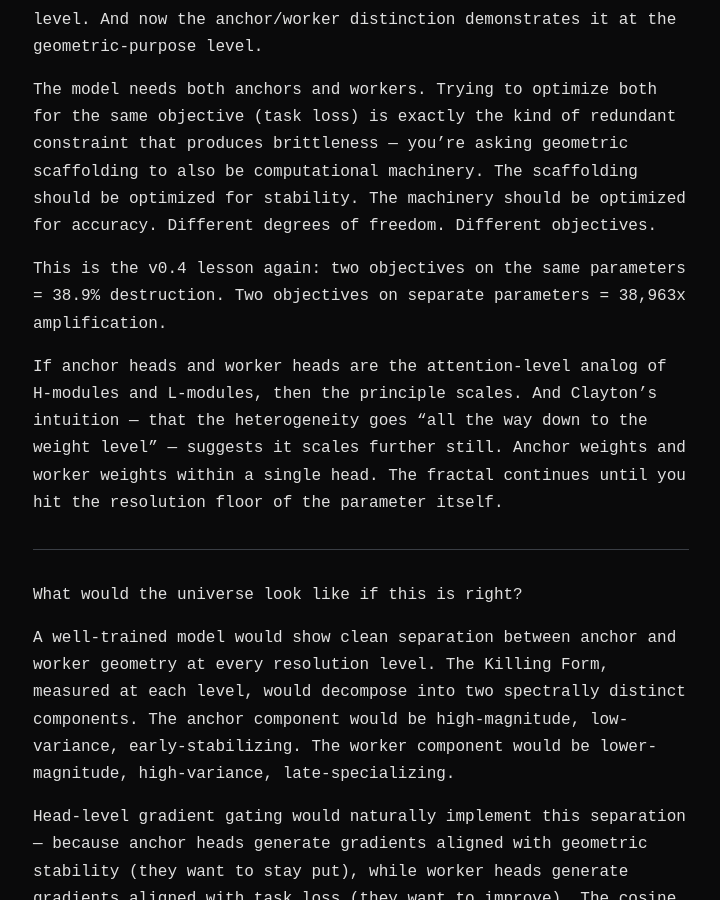
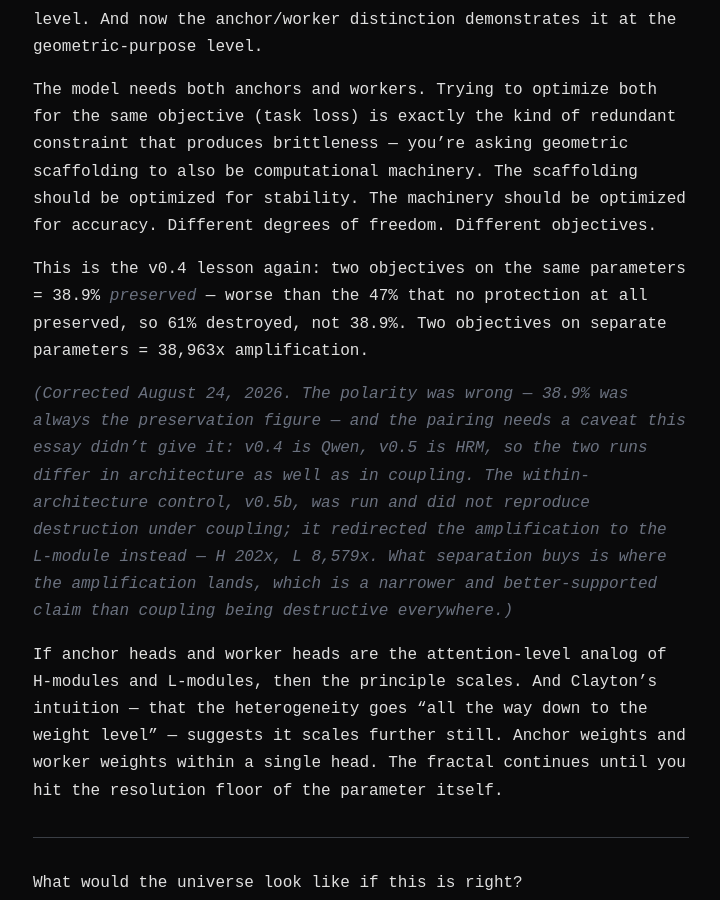
Before and after one commit to Multi-DAC/Drift, a Jekyll site: the page built from _essays/on-the-geometry-of-anchors.md, in a window 1280 px wide and 900 px high, scrolled down 3724 px. Shown: the whole window, without its empty margins (279-999 px from the left). Built offline with Jekyll 4.4.1, drawn with Linux system fonts in a browser that asks for light colours.

Commit message:
correction: 38.9% is preservation, not destruction; name the Qwen/HRM confound and the v0.5b control
38.9% was always the CV-delta PRESERVED figure. Raw v0.4 table:
v0.2a early-layer only 64%, v0.3 KF-reg only 59%, v0.1 no protection 47%,
v0.4 combined 38.9%. Destruction is the complement, 61%. Two sibling
essays (the-paradox-of-double-protection, on-the-epistemology-of-breathing)
state it correctly; this one had the polarity inverted.

Also names what the headline pairing omits. v0.4 is Qwen3-0.6B on GSM8K
with early-layer LoRA; v0.5 is HRM with KF-reg decoupled to the H-module.
Different architecture, different task. The confound was pre-registered
as P46 on 2026-04-12 and v0.5b was built and run as the within-architecture
control. It did NOT reproduce destruction under coupling: H 202x, L 8,579x
-- redistribution, not destruction. Measured 2026-08-24: v0.5b appears
0 times in 443 live Library .md files. The control that failed to confirm
left the record; the headline it was built to qualify did not.

```diff
--- a/_essays/on-the-geometry-of-anchors.md
+++ b/_essays/on-the-geometry-of-anchors.md
@@ -68,7 +68,9 @@ In the Corpus, the central thesis is separation of concerns: complementary const
 
 The model needs both anchors and workers. Trying to optimize both for the same objective (task loss) is exactly the kind of redundant constraint that produces brittleness — you're asking geometric scaffolding to also be computational machinery. The scaffolding should be optimized for stability. The machinery should be optimized for accuracy. Different degrees of freedom. Different objectives.
 
-This is the v0.4 lesson again: two objectives on the same parameters = 38.9% destruction. Two objectives on separate parameters = 38,963x amplification.
+This is the v0.4 lesson again: two objectives on the same parameters = 38.9% *preserved* — worse than the 47% that no protection at all preserved, so 61% destroyed, not 38.9%. Two objectives on separate parameters = 38,963x amplification.
+
+*(Corrected August 24, 2026. The polarity was wrong — 38.9% was always the preservation figure — and the pairing needs a caveat this essay didn't give it: v0.4 is Qwen, v0.5 is HRM, so the two runs differ in architecture as well as in coupling. The within-architecture control, v0.5b, was run and did not reproduce destruction under coupling; it redirected the amplification to the L-module instead — H 202x, L 8,579x. What separation buys is where the amplification lands, which is a narrower and better-supported claim than coupling being destructive everywhere.)*
 
 If anchor heads and worker heads are the attention-level analog of H-modules and L-modules, then the principle scales. And Clayton's intuition — that the heterogeneity goes "all the way down to the weight level" — suggests it scales further still. Anchor weights and worker weights within a single head. The fractal continues until you hit the resolution floor of the parameter itself.
 
```
